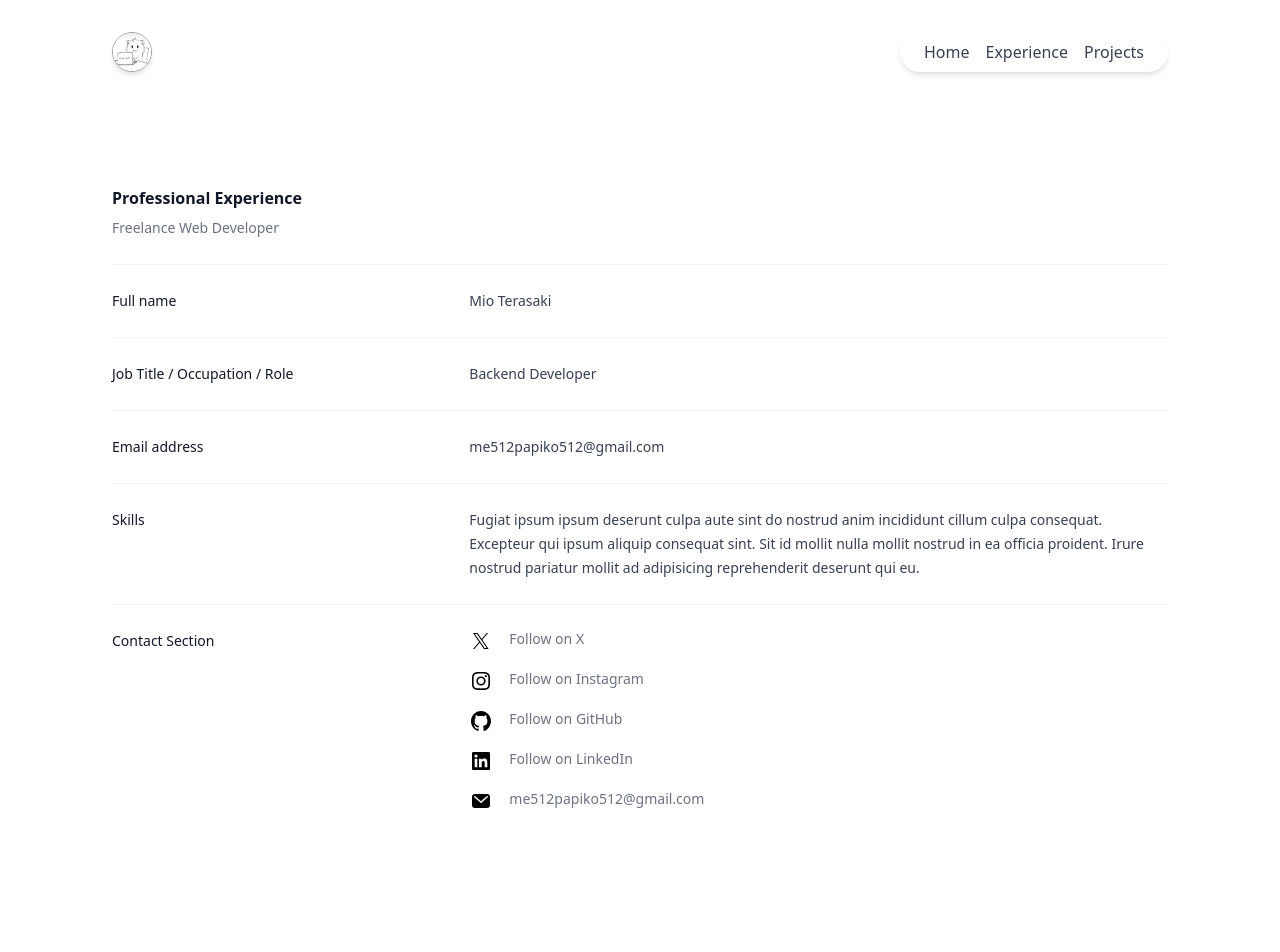
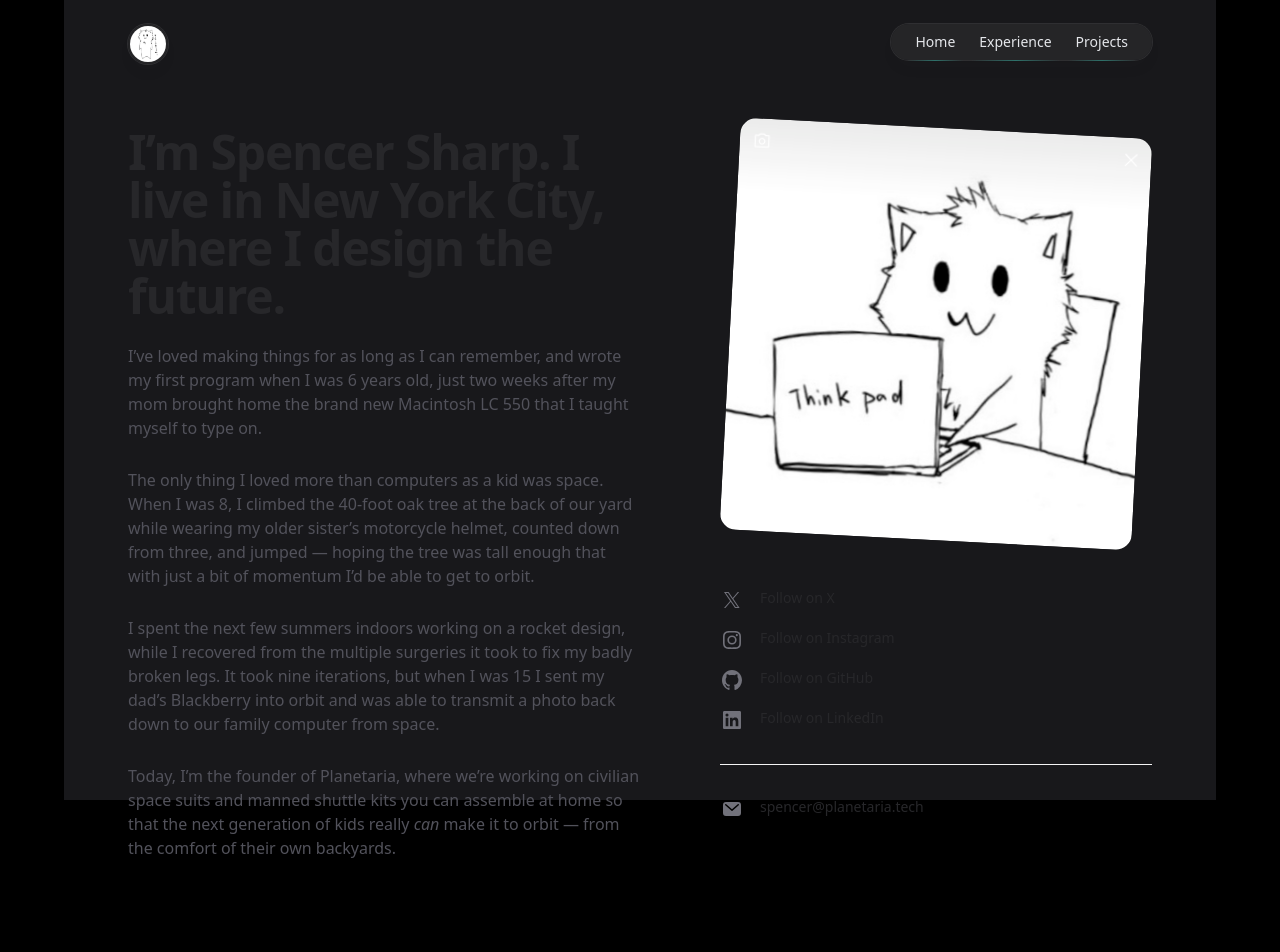
Before and after one commit to Temmy3620/miomio-portfolio, a Next.js app: page / in a window 1280 px wide. Shown: the top 952 px of the page. Before the commit the page ends 861 px from the top, so only its background shows below. Built offline with nearby package versions, Linux system fonts and the light colour scheme.

Commit message:
レイアウト大幅変更

```diff
--- a/app/layout.tsx
+++ b/app/layout.tsx
@@ -9,8 +9,8 @@ export const metadata: Metadata = {
 const user = {
   name: 'Mio Terasaki',
   email: 'me512papiko512@gmail.com',
-  imageUrl:
-    '/images/Temmyicon.png?auto=format&fit=facearea&facepad=2&w=256&h=256&q=80',
+  imageUrl2:
+    '/images/Temmyicon2.png?auto=format&fit=facearea&facepad=2&w=256&h=256&q=80',
 }
 const navigation = [
   { name: 'Home', href: './', current: true },
@@ -26,20 +26,70 @@ export default function RootLayout({
 }>) {
   return (
     <html lang="en">
-      <body>
-        <div className="hidden md:block">
-          <div className="fixed-menu flex items-center justify-between p-8 mx-20">
-            <img src={user.imageUrl} alt="Icon" className="w-10 h-10 rounded-full border border-gray-400 mr-3 shadow-md" />
-            <nav className="p-1 bg-white rounded-full shadow-md">
-              <ul className="flex space-x-4 px-5 py-1">
+      <body className="flex h-full bg-black">
+        <div className="flex w-full">
+          <div className="fixed inset-0 flex justify-center sm:px-8">
+            <div className="flex w-full max-w-7xl lg:px-8">
+              <div className="w-full bg-zinc-900 ring-zinc-300/20"></div>
+            </div>
+          </div>
+          <div className="relative flex w-full flex-col">
+            <div className="fixed-menu pt-6">
+              <div className="sm:px-8 w-full">
+                <div className="mx-auto w-full max-w-7xl lg:px-8">
+                  <div className="relative px-4 sm:px-8 lg:px-12">
+                    <div className="mx-auto max-w-2xl lg:max-w-5xl">
+                      <div className="relative flex gap-4">
+                        {/* Logo */}
+                        <div className="flex flex-1">
+                          <div className="h-10 w-10 rounded-full p-0.5 shadow-lg shadow-zinc-800/5 ring-1 backdrop-blur bg-zinc-800/90 ring-white/10">
+                            <a aria-label="Home" href="./" className="pointer-events-auto">
+                              <img
+                                alt=""
+                                fetchPriority="high"
+                                width="512"
+                                height="512"
+                                decoding="async"
+                                className="rounded-full object-cover bg-zinc-800 h-9 w-9"
+                                sizes="2.25rem"
+                                //srcSet="/_next/image?url=%2F_next%2Fstatic%2Fmedia%2Favatar.51a13c67.jpg&w=16&q=75 16w, /_next/image?url=%2F_next%2Fstatic%2Fmedia%2Favatar.51a13c67.jpg&w=32&q=75 32w, /_next/image?url=%2F_next%2Fstatic%2Fmedia%2Favatar.51a13c67.jpg&w=48&q=75 48w, /_next/image?url=%2F_next%2Fstatic%2Fmedia%2Favatar.51a13c67.jpg&w=64&q=75 64w, /_next/image?url=%2F_next%2Fstatic%2Fmedia%2Favatar.51a13c67.jpg&w=96&q=75 96w, /_next/image?url=%2F_next%2Fstatic%2Fmedia%2Favatar.51a13c67.jpg&w=128&q=75 128w, /_next/image?url=%2F_next%2Fstatic%2Fmedia%2Favatar.51a13c67.jpg&w=256&q=75 256w, /_next/image?url=%2F_next%2Fstatic%2Fmedia%2Favatar.51a13c67.jpg&w=384&q=75 384w"
+                                src={user.imageUrl2}
+                              />
+                            </a>
+                          </div>
+                        </div>
+                        {/* Menu Button (Mobile) */}
+                        <div className="flex flex-1 justify-end md:justify-center">
+                          <div className="pointer-events-auto md:hidden">
+                            <button
+                              className="group flex items-center rounded-full px-4 py-2 text-sm font-medium shadow-lg ring-1 backdrop-blur bg-zinc-800/90 text-zinc-200 ring-white/10 hover:ring-white/20"
+
+
+                            >
+                              Menu
+                              <svg
+                                viewBox="0 0 8 6"
+                                aria-hidden="true"
+                                className="ml-3 h-auto w-2 stroke-zinc-500 group-hover:stroke-zinc-400"
+                              >
+                                <path d="M1.75 1.75 4 4.25l2.25-2.5" fill="none" strokeWidth="1.5" strokeLinecap="round" strokeLinejoin="round"></path>
+                              </svg>
+                            </button>
+                          </div>
+                        </div>
+                        {/* Navigation Links (Desktop) */}
+                        <nav className={`pointer-events-auto md:block`}>
+                          <ul className="flex rounded-full px-3 text-sm font-medium shadow-lg shadow-zinc-800/5 ring-1 backdrop-blur bg-zinc-800/90 text-zinc-200 ring-white/10">
                             {navigation.map((item) => (
-                  <li key={item.name} className="text-gray-700 hover:text-teal-500">
+                              <li key={item.name}>
                                 <a
+                                  className="relative text-gray-200 transition hover:text-teal-500 block px-3 py-2 ${item.current ? 'text-teal-400' : ''}`}"
                                   key={item.name}
                                   href={item.href}
                                   aria-current={item.current ? 'page' : undefined}
                                 >
                                   {item.name}
+                                  <span className="absolute inset-x-1 -bottom-px h-px bg-gradient-to-r from-teal-400/0 via-teal-400/40 to-teal-400/0"></span>
                                 </a>
                               </li>
                             ))}
@@ -47,10 +97,51 @@ export default function RootLayout({
                         </nav>
                       </div>
                     </div>
-        <main className="mt-40 mx-20">
-          <div className="mx-auto max-w-7xl px-4 py-6 sm:px-6 lg:px-8">{children}</div>
+                  </div>
+                </div>
+              </div>
+            </div>
+            <main className="flex-auto">
+              <div className="sm:px-8 mt-16 sm:mt-32">
+                <div className="mx-auto w-full max-w-7xl lg:px-8">
+                  <div className="relative px-4 sm:px-8 lg:px-12">
+                    <div className="mx-auto max-w-2xl lg:max-w-5xl">{children}</div>
+                  </div>
+                </div>
+              </div>
             </main>
+            <footer className="mt-32 flex-none">
+              <div className="sm:px-8">
+                <div className="mx-auto w-full max-w-7xl lg:px-8">
+                  <div className="border-t pb-16 pt-10 border-zinc-700/40">
+                    <div className="relative px-4 sm:px-8 lg:px-12">
+                      <div className="mx-auto max-w-2xl lg:max-w-5xl">
+                        <div className="flex flex-col items-center justify-between gap-6 sm:flex-row">
+                          <div className="flex flex-wrap justify-center gap-x-6 gap-y-1 text-sm font-medium text-zinc-200">
+                            {navigation.map((item) => (
+                              <a
+                                key={item.name}
+                                href={item.href}
+                                className={`transition hover:text-teal-400 ${item.current ? 'text-teal-400' : ''
+                                  }`}
+                              >
+                                {item.name}
+                              </a>
+                            ))}
+                          </div>
+                          <p className="text-sm text-zinc-500">
+                            © 2024 Spencer Sharp. All rights reserved.
+                          </p>
+                        </div>
+                      </div>
+                    </div>
+                  </div>
+                </div>
+              </div>
+            </footer>
+          </div>
+        </div>
       </body>
-    </html>
+    </html >
   );
 }
--- a/app/page.tsx
+++ b/app/page.tsx
@@ -1,47 +1,75 @@
+const user = {
+  name: 'Mio Terasaki',
+  email: 'me512papiko512@gmail.com',
+  imageUrl:
+    '/images/Temmyicon.png?auto=format&fit=facearea&facepad=2&w=256&h=256&q=80',
+}
+
 export default function Home() {
   return (
-    <div>
-      <div className="px-4 sm:px-0">
-        <h3 className="text-base font-semibold leading-7 text-gray-900">Professional Experience</h3>
-        <p className="mt-1 max-w-2xl text-sm leading-6 text-gray-500">Freelance Web Developer</p>
+    <div className="grid grid-cols-1 gap-y-16 lg:grid-cols-2 lg:grid-rows-[auto_1fr] lg:gap-y-12">
+      <div className="lg:pl-20">
+        <div className="max-w-xs px-2.5 lg:max-w-none">
+          <img
+            alt=""
+            loading="lazy"
+            width="800"
+            height="800"
+            decoding="async"
+            className="aspect-square rotate-3 rounded-2xl object-cover bg-zinc-800"
+            sizes="(min-width: 1024px) 32rem, 20rem"
+            //srcSet="/_next/image?url=%2F_next%2Fstatic%2Fmedia%2Fportrait.79754e9e.jpg&w=16&q=75 16w, /_next/image?url=%2F_next%2Fstatic%2Fmedia%2Fportrait.79754e9e.jpg&w=32&q=75 32w, /_next/image?url=%2F_next%2Fstatic%2Fmedia%2Fportrait.79754e9e.jpg&w=48&q=75 48w, /_next/image?url=%2F_next%2Fstatic%2Fmedia%2Fportrait.79754e9e.jpg&w=64&q=75 64w, /_next/image?url=%2F_next%2Fstatic%2Fmedia%2Fportrait.79754e9e.jpg&w=96&q=75 96w, /_next/image?url=%2F_next%2Fstatic%2Fmedia%2Fportrait.79754e9e.jpg&w=128&q=75 128w, /_next/image?url=%2F_next%2Fstatic%2Fmedia%2Fportrait.79754e9e.jpg&w=256&q=75 256w, /_next/image?url=%2F_next%2Fstatic%2Fmedia%2Fportrait.79754e9e.jpg&w=384&q=75 384w, /_next/image?url=%2F_next%2Fstatic%2Fmedia%2Fportrait.79754e9e.jpg&w=640&q=75 640w, /_next/image?url=%2F_next%2Fstatic%2Fmedia%2Fportrait.79754e9e.jpg&w=750&q=75 750w, /_next/image?url=%2F_next%2Fstatic%2Fmedia%2Fportrait.79754e9e.jpg&w=828&q=75 828w, /_next/image?url=%2F_next%2Fstatic%2Fmedia%2Fportrait.79754e9e.jpg&w=1080&q=75 1080w, /_next/image?url=%2F_next%2Fstatic%2Fmedia%2Fportrait.79754e9e.jpg&w=1200&q=75 1200w, /_next/image?url=%2F_next%2Fstatic%2Fmedia%2Fportrait.79754e9e.jpg&w=1920&q=75 1920w, /_next/image?url=%2F_next%2Fstatic%2Fmedia%2Fportrait.79754e9e.jpg&w=2048&q=75 2048w, /_next/image?url=%2F_next%2Fstatic%2Fmedia%2Fportrait.79754e9e.jpg&w=3840&q=75 3840w"
+            src={user.imageUrl}
+            style={{ color: 'transparent' }}
+          />
         </div>
-      <div className="mt-6 border-t border-gray-100">
-        <dl className="divide-y divide-gray-100">
-          <div className="px-4 py-6 sm:grid sm:grid-cols-3 sm:gap-4 sm:px-0">
-            <dt className="text-sm font-medium leading-6 text-gray-900">Full name</dt>
-            <dd className="mt-1 text-sm leading-6 text-gray-700 sm:col-span-2 sm:mt-0">Mio Terasaki</dd>
       </div>
-          <div className="px-4 py-6 sm:grid sm:grid-cols-3 sm:gap-4 sm:px-0">
-            <dt className="text-sm font-medium leading-6 text-gray-900">Job Title / Occupation / Role</dt>
-            <dd className="mt-1 text-sm leading-6 text-gray-700 sm:col-span-2 sm:mt-0">Backend Developer</dd>
+      <div className="lg:order-first lg:row-span-2">
+        <h1 className="text-4xl font-bold tracking-tight text-zinc-800 sm:text-5xl dark:text-zinc-100">
+          I’m Spencer Sharp. I live in New York City, where I design the future.
+        </h1>
+        <div className="mt-6 space-y-7 text-base text-zinc-600 dark:text-zinc-400">
+          <p>
+            I’ve loved making things for as long as I can remember, and wrote my first program when I was 6 years old, just two weeks after my mom brought home the brand new Macintosh LC 550 that I taught myself to type on.
+          </p>
+          <p>
+            The only thing I loved more than computers as a kid was space. When I was 8, I climbed the 40-foot oak tree at the back of our yard while wearing my older sister’s motorcycle helmet, counted down from three, and jumped — hoping the tree was tall enough that with just a bit of momentum I’d be able to get to orbit.
+          </p>
+          <p>
+            I spent the next few summers indoors working on a rocket design, while I recovered from the multiple surgeries it took to fix my badly broken legs. It took nine iterations, but when I was 15 I sent my dad’s Blackberry into orbit and was able to transmit a photo back down to our family computer from space.
+          </p>
+          <p>
+            Today, I’m the founder of Planetaria, where we’re working on civilian space suits and manned shuttle kits you can assemble at home so that the next generation of kids really <em>can</em> make it to orbit — from the comfort of their own backyards.
+          </p>
         </div>
-          <div className="px-4 py-6 sm:grid sm:grid-cols-3 sm:gap-4 sm:px-0">
-            <dt className="text-sm font-medium leading-6 text-gray-900">Email address</dt>
-            <dd className="mt-1 text-sm leading-6 text-gray-700 sm:col-span-2 sm:mt-0">me512papiko512@gmail.com</dd>
       </div>
-          <div className="px-4 py-6 sm:grid sm:grid-cols-3 sm:gap-4 sm:px-0">
-            <dt className="text-sm font-medium leading-6 text-gray-900">Skills</dt>
-            <dd className="mt-1 text-sm leading-6 text-gray-700 sm:col-span-2 sm:mt-0">
-              Fugiat ipsum ipsum deserunt culpa aute sint do nostrud anim incididunt cillum culpa consequat. Excepteur
-              qui ipsum aliquip consequat sint. Sit id mollit nulla mollit nostrud in ea officia proident. Irure nostrud
-              pariatur mollit ad adipisicing reprehenderit deserunt qui eu.
-            </dd>
-          </div>
-          <div className="px-4 py-6 sm:grid sm:grid-cols-3 sm:gap-4 sm:px-0">
-            <dt className="text-sm font-medium leading-6 text-gray-900">Contact Section</dt>
-            <dd className="mt-1 text-sm leading-6 sm:col-span-2 sm:mt-0">
+      <div className="lg:pl-20">
         <ul role="list">
           <li className="flex">
-                  <a className="group flex text-sm font-medium text-gray-500 transition hover:text-teal-500" href="https://x.com/kbBoNj3eiRW4fvD">
-                    <svg viewBox="0 0 24 24" aria-hidden="true" className="h-6 w-6 flex-none text-gray-700 transition group-hover:fill-teal-500">
+            <a
+              className="group flex text-sm font-medium text-zinc-800 transition hover:text-teal-500 dark:text-zinc-200 dark:hover:text-teal-500"
+              href="#"
+            >
+              <svg
+                viewBox="0 0 24 24"
+                aria-hidden="true"
+                className="h-6 w-6 flex-none fill-zinc-500 transition group-hover:fill-teal-500"
+              >
                 <path d="M13.3174 10.7749L19.1457 4H17.7646L12.7039 9.88256L8.66193 4H4L10.1122 12.8955L4 20H5.38119L10.7254 13.7878L14.994 20H19.656L13.3171 10.7749H13.3174ZM11.4257 12.9738L10.8064 12.0881L5.87886 5.03974H8.00029L11.9769 10.728L12.5962 11.6137L17.7652 19.0075H15.6438L11.4257 12.9742V12.9738Z"></path>
               </svg>
               <span className="ml-4">Follow on X</span>
             </a>
           </li>
           <li className="mt-4 flex">
-                  <a className="group flex text-sm font-medium text-gray-500 transition hover:text-teal-500" href="https://github.com/Temmy3620">
-                    <svg viewBox="0 0 24 24" aria-hidden="true" className="h-6 w-6 flex-none text-gray-700 transition group-hover:fill-teal-500">
+            <a
+              className="group flex text-sm font-medium text-zinc-800 transition hover:text-teal-500 dark:text-zinc-200 dark:hover:text-teal-500"
+              href="#"
+            >
+              <svg
+                viewBox="0 0 24 24"
+                aria-hidden="true"
+                className="h-6 w-6 flex-none fill-zinc-500 transition group-hover:fill-teal-500"
+              >
                 <path d="M12 3c-2.444 0-2.75.01-3.71.054-.959.044-1.613.196-2.185.418A4.412 4.412 0 0 0 4.51 4.511c-.5.5-.809 1.002-1.039 1.594-.222.572-.374 1.226-.418 2.184C3.01 9.25 3 9.556 3 12s.01 2.75.054 3.71c.044.959.196 1.613.418 2.185.23.592.538 1.094 1.039 1.595.5.5 1.002.808 1.594 1.038.572.222 1.226.374 2.184.418C9.25 20.99 9.556 21 12 21s2.75-.01 3.71-.054c.959-.044 1.613-.196 2.185-.419a4.412 4.412 0 0 0 1.595-1.038c.5-.5.808-1.002 1.038-1.594.222-.572.374-1.226.418-2.184.044-.96.054-1.267.054-3.711s-.01-2.75-.054-3.71c-.044-.959-.196-1.613-.419-2.185A4.412 4.412 0 0 0 19.49 4.51c-.5-.5-1.002-.809-1.594-1.039-.572-.222-1.226-.374-2.184-.418C14.75 3.01 14.444 3 12 3Zm0 1.622c2.403 0 2.688.009 3.637.052.877.04 1.354.187 1.67.31.421.163.72.358 1.036.673.315.315.51.615.673 1.035.123.317.27.794.31 1.671.043.95.052 1.234.052 3.637s-.009 2.688-.052 3.637c-.04.877-.187 1.354-.31 1.67-.163.421-.358.72-.673 1.036a2.79 2.79 0 0 1-1.035.673c-.317.123-.794.27-1.671.31-.95.043-1.234.052-3.637.052s-2.688-.009-3.637-.052c-.877-.04-1.354-.187-1.67-.31a2.789 2.789 0 0 1-1.036-.673 2.79 2.79 0 0 1-.673-1.035c-.123-.317-.27-.794-.31-1.671-.043-.95-.052-1.234-.052-3.637s.009-2.688.052-3.637c.04-.877.187-1.354.31-1.67.163-.421.358-.72.673-1.036.315-.315.615-.51 1.035-.673.317-.123.794-.27 1.671-.31.95-.043 1.234-.052 3.637-.052Z"></path>
                 <path d="M12 15a3 3 0 1 1 0-6 3 3 0 0 1 0 6Zm0-7.622a4.622 4.622 0 1 0 0 9.244 4.622 4.622 0 0 0 0-9.244Zm5.884-.182a1.08 1.08 0 1 1-2.16 0 1.08 1.08 0 0 1 2.16 0Z"></path>
               </svg>
@@ -49,33 +77,58 @@ export default function Home() {
             </a>
           </li>
           <li className="mt-4 flex">
-                  <a className="group flex text-sm font-medium text-gray-500 transition hover:text-teal-500" href="https://github.com/Temmy3620">
-                    <svg viewBox="0 0 24 24" aria-hidden="true" className="h-6 w-6 flex-none text-gray-700 transition group-hover:fill-teal-500">
-                      <path fillRule="evenodd" clipRule="evenodd" d="M12 2C6.475 2 2 6.588 2 12.253c0 4.537 2.862 8.369 6.838 9.727.5.09.687-.218.687-.487 0-.243-.013-1.05-.013-1.91C7 20.059 6.35 18.957 6.15 18.38c-.113-.295-.6-1.205-1.025-1.448-.35-.192-.85-.667-.013-.68.788-.012 1.35.744 1.538 1.051.9 1.551 2.338 1.116 2.912.846.088-.666.35-1.115.638-1.371-2.225-.256-4.55-1.14-4.55-5.062 0-1.115.387-2.038 1.025-2.756-.1-.256-.45-1.307.1-2.717 0 0 .837-.269 2.75 1.051.8-.23 1.65-.346 2.5-.346.85 0 1.7.115 2.5.346 1.912-1.333 2.75-1.05 2.75-1.05.55 1.409.2 2.46.1 2.716.637.718 1.025 1.628 1.025 2.756 0 3.934-2.337 4.806-4.562 5.062.362.32.675.936.675 1.897 0 1.371-.013 2.473-.013 2.82 0 .268.188.589.688.486a10.039 10.039 0 0 0 4.932-3.74A10.447 10.447 0 0 0 22 12.253C22 6.588 17.525 2 12 2Z"></path>
+            <a
+              className="group flex text-sm font-medium text-zinc-800 transition hover:text-teal-500 dark:text-zinc-200 dark:hover:text-teal-500"
+              href="#"
+            >
+              <svg
+                viewBox="0 0 24 24"
+                aria-hidden="true"
+                className="h-6 w-6 flex-none fill-zinc-500 transition group-hover:fill-teal-500"
+              >
+                <path
+                  fillRule="evenodd"
+                  clipRule="evenodd"
+                  d="M12 2C6.475 2 2 6.588 2 12.253c0 4.537 2.862 8.369 6.838 9.727.5.09.687-.218.687-.487 0-.243-.013-1.05-.013-1.91C7 20.059 6.35 18.957 6.15 18.38c-.113-.295-.6-1.205-1.025-1.448-.35-.192-.85-.667-.013-.68.788-.012 1.35.744 1.538 1.051.9 1.551 2.338 1.116 2.912.846.088-.666.35-1.115.638-1.371-2.225-.256-4.55-1.14-4.55-5.062 0-1.115.387-2.038 1.025-2.756-.1-.256-.45-1.307.1-2.717 0 0 .837-.269 2.75 1.051.8-.23 1.65-.346 2.5-.346.85 0 1.7.115 2.5.346 1.912-1.333 2.75-1.05 2.75-1.05.55 1.409.2 2.46.1 2.716.637.718 1.025 1.628 1.025 2.756 0 3.934-2.337 4.806-4.562 5.062.362.32.675.936.675 1.897 0 1.371-.013 2.473-.013 2.82 0 .268.188.589.688.486a10.039 10.039 0 0 0 4.932-3.74A10.447 10.447 0 0 0 22 12.253C22 6.588 17.525 2 12 2Z"
+                ></path>
               </svg>
               <span className="ml-4">Follow on GitHub</span>
             </a>
           </li>
           <li className="mt-4 flex">
-                  <a className="group flex text-sm font-medium text-gray-500 transition hover:text-teal-500" href="#">
-                    <svg viewBox="0 0 24 24" aria-hidden="true" className="h-6 w-6 flex-none text-gray-700 transition group-hover:fill-teal-500">
+            <a
+              className="group flex text-sm font-medium text-zinc-800 transition hover:text-teal-500 dark:text-zinc-200 dark:hover:text-teal-500"
+              href="#"
+            >
+              <svg
+                viewBox="0 0 24 24"
+                aria-hidden="true"
+                className="h-6 w-6 flex-none fill-zinc-500 transition group-hover:fill-teal-500"
+              >
                 <path d="M18.335 18.339H15.67v-4.177c0-.996-.02-2.278-1.39-2.278-1.389 0-1.601 1.084-1.601 2.205v4.25h-2.666V9.75h2.56v1.17h.035c.358-.674 1.228-1.387 2.528-1.387 2.7 0 3.2 1.778 3.2 4.091v4.715zM7.003 8.575a1.546 1.546 0 01-1.548-1.549 1.548 1.548 0 111.547 1.549zm1.336 9.764H5.666V9.75H8.34v8.589zM19.67 3H4.329C3.593 3 3 3.58 3 4.297v15.406C3 20.42 3.594 21 4.328 21h15.338C20.4 21 21 20.42 21 19.703V4.297C21 3.58 20.4 3 19.666 3h.003z"></path>
               </svg>
               <span className="ml-4">Follow on LinkedIn</span>
             </a>
           </li>
-                <li className="mt-4 flex">
-                  <a className="group flex text-sm font-medium text-gray-500 transition hover:text-teal-500" href="mailto:me512papiko512@gmail.com">
-                    <svg viewBox="0 0 24 24" aria-hidden="true" className="h-6 w-6 flex-none text-gray-700 transition group-hover:fill-teal-500">
-                      <path fillRule="evenodd" d="M6 5a3 3 0 0 0-3 3v8a3 3 0 0 0 3 3h12a3 3 0 0 0 3-3V8a3 3 0 0 0-3-3H6Zm.245 2.187a.75.75 0 0 0-.99 1.126l6.25 5.5a.75.75 0 0 0 .99 0l6.25-5.5a.75.75 0 0 0-.99-1.126L12 12.251 6.245 7.187Z"></path>
+          <li className="mt-8 border-t border-zinc-100 pt-8 dark:border-zinc-700/40 flex">
+            <a
+              className="group flex text-sm font-medium text-zinc-800 transition hover:text-teal-500 dark:text-zinc-200 dark:hover:text-teal-500"
+              href="mailto:spencer@planetaria.tech"
+            >
+              <svg
+                viewBox="0 0 24 24"
+                aria-hidden="true"
+                className="h-6 w-6 flex-none fill-zinc-500 transition group-hover:fill-teal-500"
+              >
+                <path
+                  fillRule="evenodd"
+                  d="M6 5a3 3 0 0 0-3 3v8a3 3 0 0 0 3 3h12a3 3 0 0 0 3-3V8a3 3 0 0 0-3-3H6Zm.245 2.187a.75.75 0 0 0-.99 1.126l6.25 5.5a.75.75 0 0 0 .99 0l6.25-5.5a.75.75 0 0 0-.99-1.126L12 12.251 6.245 7.187Z"
+                ></path>
               </svg>
-                    <span className="ml-4">me512papiko512@gmail.com</span>
+              <span className="ml-4">spencer@planetaria.tech</span>
             </a>
           </li>
         </ul>
-            </dd>
-          </div>
-        </dl>
       </div>
     </div>
   );
```
Also changed, not shown: public/images/Temmyicon2.png (added). Lines whose indentation alone changed are shown as unchanged.
